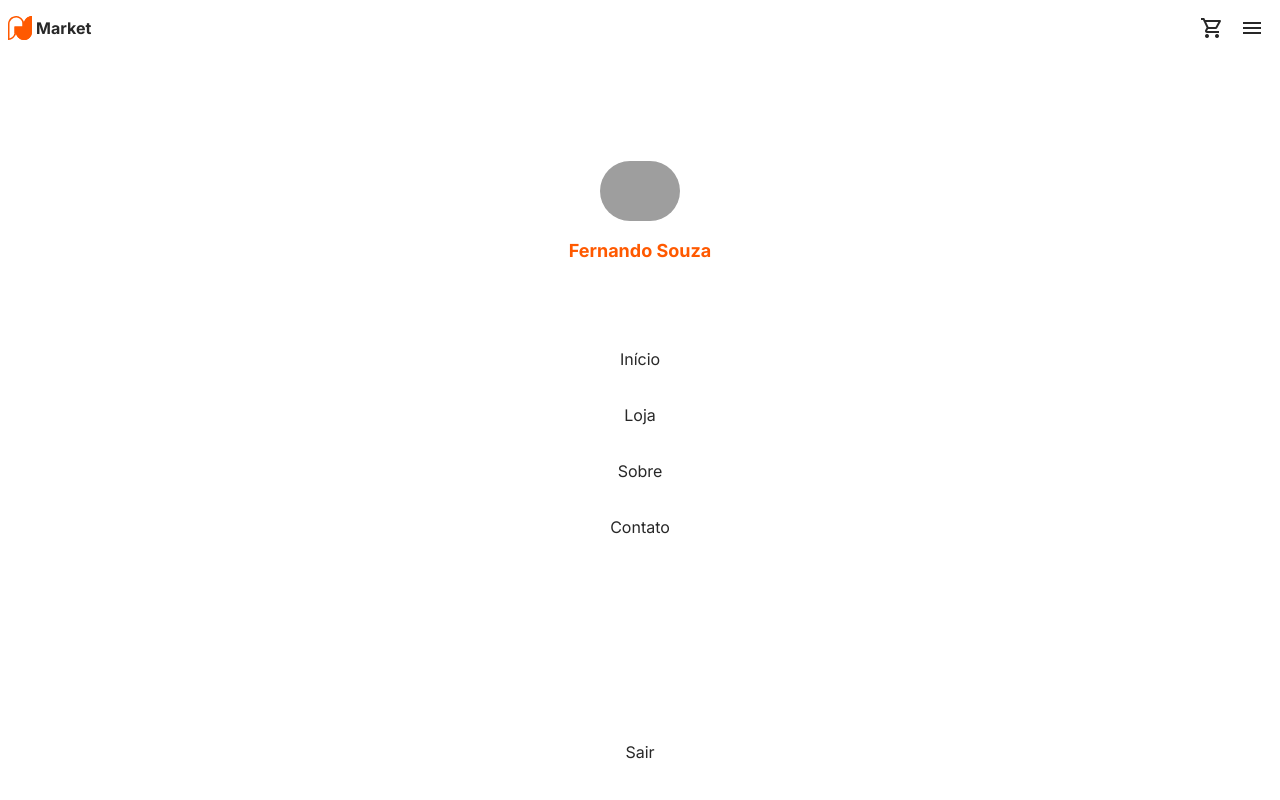
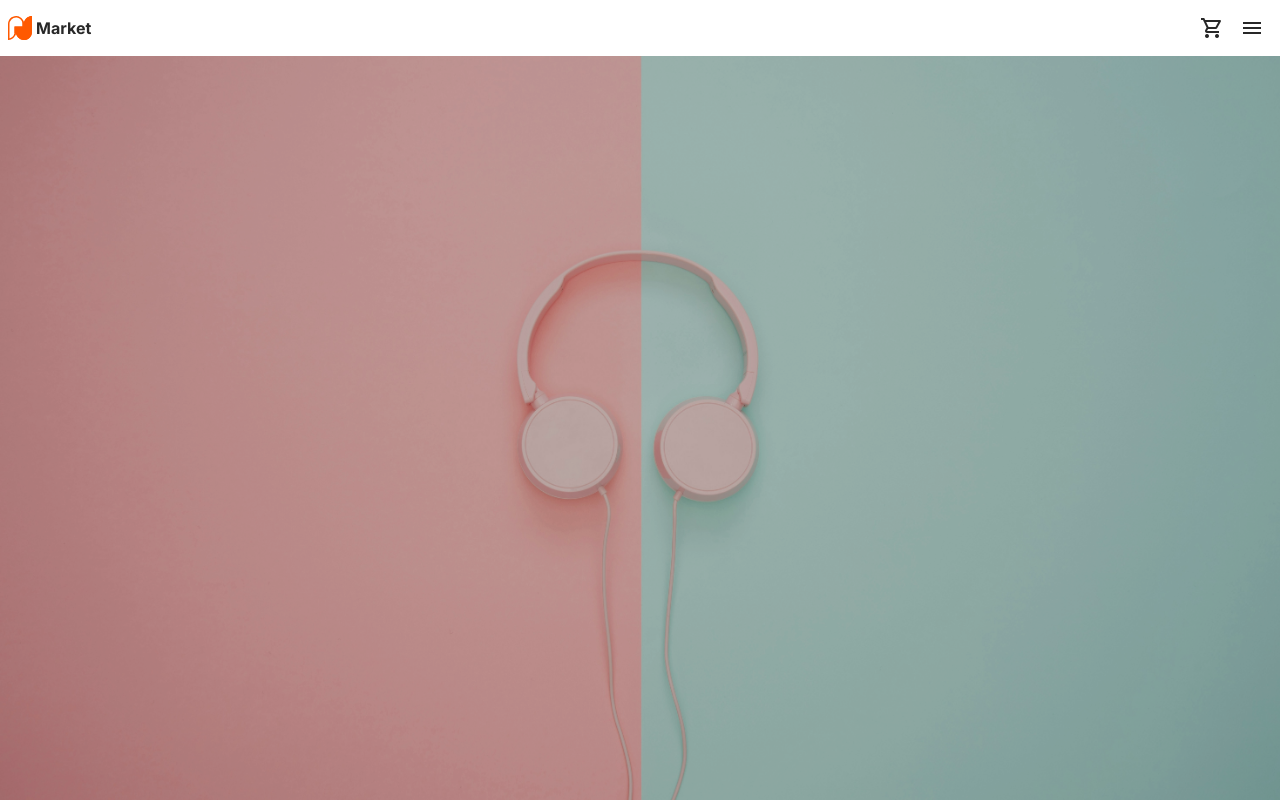
Before and after one commit to jeanjoaquim/fake-store, a Next.js app: page / in a window 1280 px wide. Built offline with nearby package versions, Linux system fonts and the light colour scheme; grey boxes are pictures that could not be loaded.

Commit message:
adds mobile menu and hero image

```diff
--- /dev/null
+++ b/src/app/components/DesktopMenu.tsx
@@ -0,0 +1,27 @@
+"use client";
+import "../globalicons.css";
+import "../globals.css";
+import Image from "next/image";
+import {  useState } from "react";
+
+interface Props {
+    onMenuClick: () => void;
+}
+
+export default function DesktopMenu({ onMenuClick }: Props) {
+
+    return (
+        <div className="bg-white px-2 py-2 flex justify-between fixed w-full z-10">
+            <div className="flex items-center gap-1">
+                <Image src="/images/logo.svg" width={24} height={24} alt="logo"/>
+                <h5 className="font-bold">Market</h5>
+            </div>
+            <div className="flex items-center">
+                <span className="material-symbols-outlined py-2 px-2">shopping_cart</span>
+                <button onClick={onMenuClick}>
+                    <span className="material-symbols-outlined py-2 px-2">menu</span>
+                </button>
+            </div>
+        </div>
+    );
+}
--- a/src/app/components/Header.tsx
+++ b/src/app/components/Header.tsx
@@ -1,18 +1,23 @@
+"use client";
 import "../globalicons.css";
 import "../globals.css";
 import Image from "next/image";
+import { useState } from "react";
+import MobileMenu from "./MobileMenu";
+import DesktopMenu from "./DesktopMenu";
 
 export default function Header() {
+
+    const [openMenu, setOpenMenu] = useState(false);
+
+    function handleToggleMenu() {
+        setOpenMenu(!openMenu);
+    }
+
     return (
-        <header className="bg-white px-2 py-2 flex justify-between fixed w-full z-10">
-            <div className="flex items-center gap-1">
-                <Image src="/images/logo.svg" width={24} height={24} alt="logo"/>
-                <h5 className="font-bold">Market</h5>
-            </div>
-            <div className="flex items-center">
-                <span className="material-symbols-outlined py-2 px-2">shopping_cart</span>
-                <span className="material-symbols-outlined py-2 px-2">menu</span>
-            </div>
+        <header>
+            <DesktopMenu onMenuClick={handleToggleMenu}/>
+            <MobileMenu toggleMenu={openMenu}/>
         </header>
     );
 }
--- a/src/app/components/MobileMenu.tsx
+++ b/src/app/components/MobileMenu.tsx
@@ -2,9 +2,13 @@ import "../globalicons.css";
 import "../globals.css";
 import Image from "next/image";
 
-export default function MobileMenu() {
+interface Props {
+    toggleMenu: boolean;
+}
+
+export default function MobileMenu({ toggleMenu }: Props) {
     return (
-        <div className="fixed bg-white w-screen top-0 left-0 h-screen flex flex-col">
+        <div className={`fixed bg-white w-screen top-0 left-0 h-screen flex-col ${toggleMenu ? 'flex' : 'hidden'}`}>
             <div className="h-2/4 flex justify-center items-center flex-col mt-24" >
                 <Image src="/images/user.jpg" alt="" width="80" height="80" className="rounded-full mb-4" />
                 <h5 className="text-primaryColor font-bold text-lg" >Fernando Souza</h5>
--- a/src/app/layout.tsx
+++ b/src/app/layout.tsx
@@ -3,7 +3,6 @@ import localFont from "next/font/local";
 import { Inter } from "next/font/google";
 import "./globals.css";
 import Header from "./components/Header";
-import MobileMenu from "./components/MobileMenu";
 
 const inter = Inter({
   subsets: ['latin'],
@@ -26,7 +25,6 @@ export default function RootLayout({
         className={inter.className}
       >
         <Header/>
-        <MobileMenu/>
         {children}
       </body>
     </html>
--- a/src/app/page.tsx
+++ b/src/app/page.tsx
@@ -3,6 +3,8 @@ import Header from "./components/Header";
 
 export default function Home() {
   return (
-    <h1>Hello world</h1>
+    <div className="w-screen h-screen">
+      <Image className="w-full h-full object-cover brightness-75" src="/images/hero.jpg" alt="" height={2000} width={2000} />
+    </div>
   );
 }
```
Also changed, not shown: public/images/hero.jpg (added).
